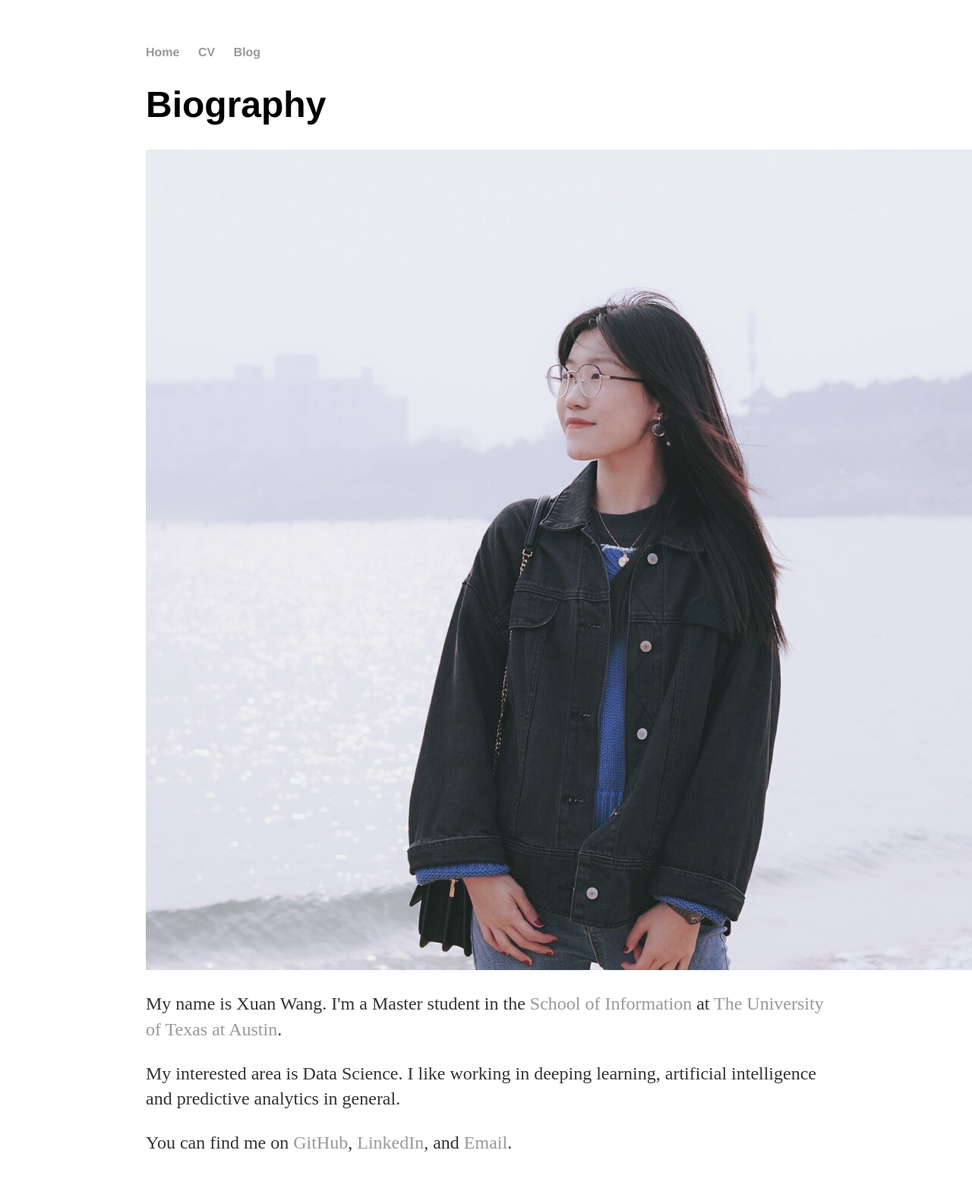
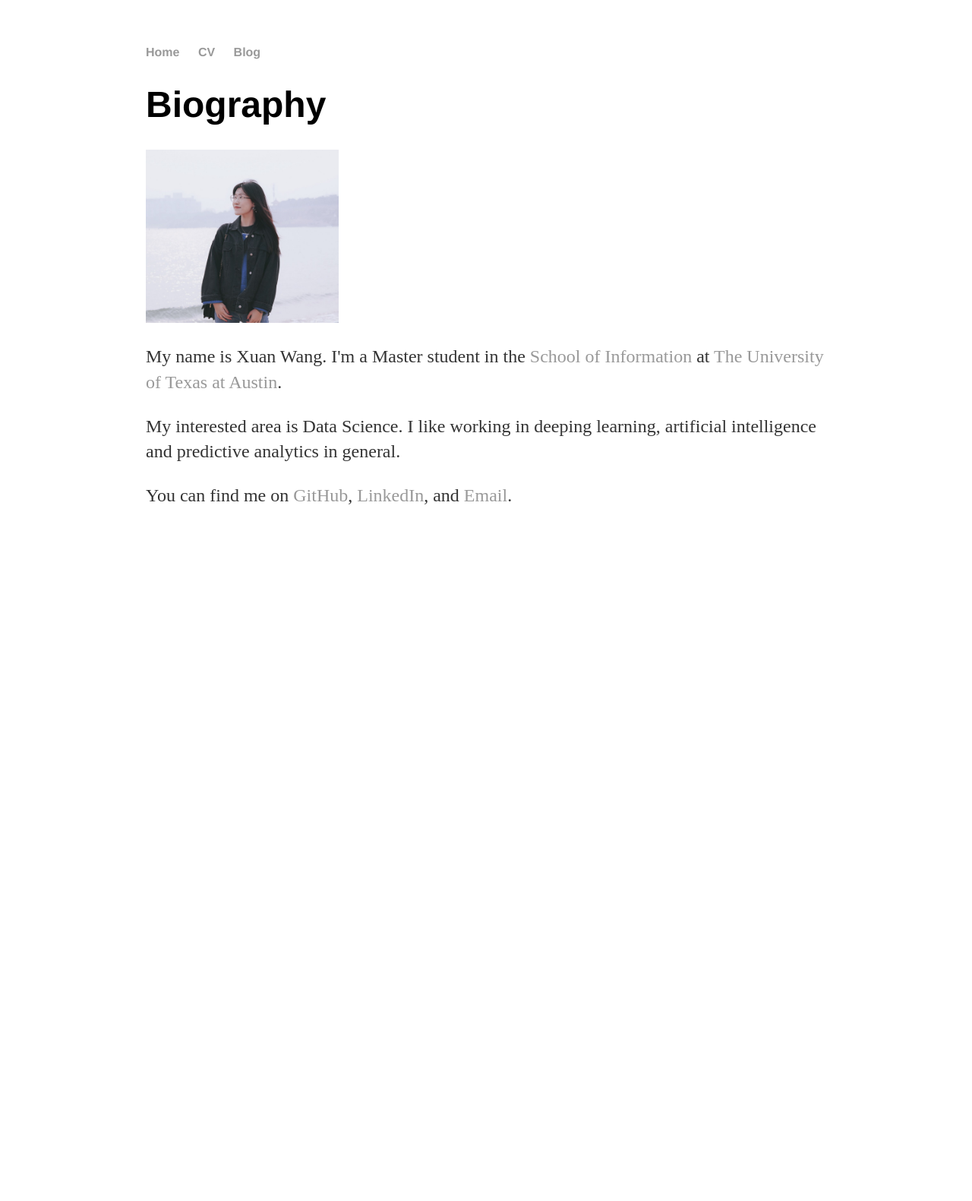
Before and after one commit to xxuanwang-zz/Portfolio, a Jekyll site: the page built from index.html, in a window 1280 px wide. Shown: the whole page at 76% size. Built offline with Jekyll 4.4.1, drawn with Linux system fonts in a browser that asks for light colours; after the commit the page ends 900 px from its top, so only the background shows below that.

Commit message:
Update index.html

```diff
--- a/index.html
+++ b/index.html
@@ -7,7 +7,7 @@ title: Xuan Wang
     <h1>Biography</h1>
   </header>
   <section id="about">
-    <img src="./img/me.jpg" class="rounded-circle"/>
+    <img src="./img/me.jpg" height="228" class="rounded-circle"/>
     <p>
       My name is Xuan Wang. I'm a Master student in the <a href="https://www.ischool.utexas.edu/">School of Information</a> at <a href="https://www.utexas.edu/">The University of Texas at Austin</a>.
     </p>
```
